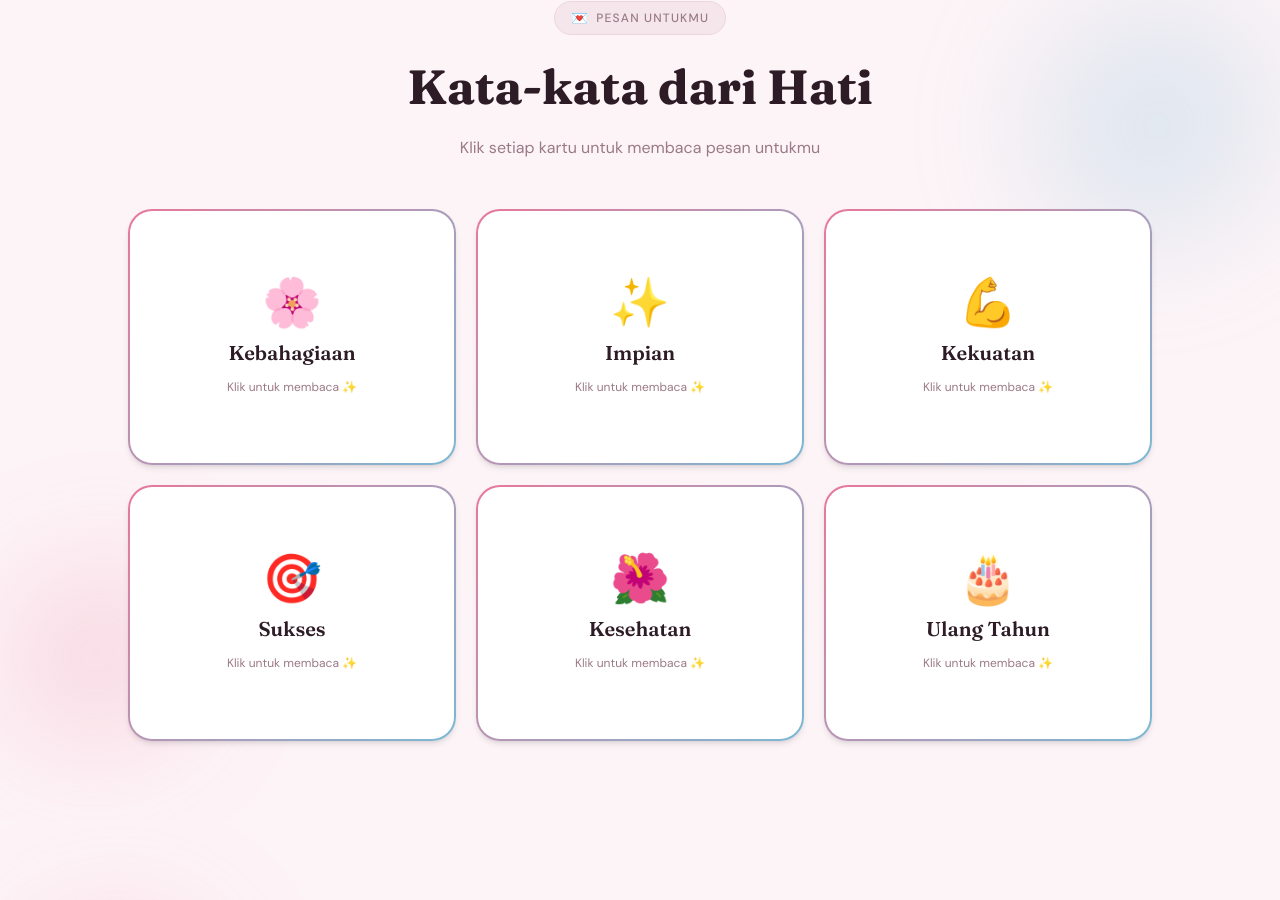
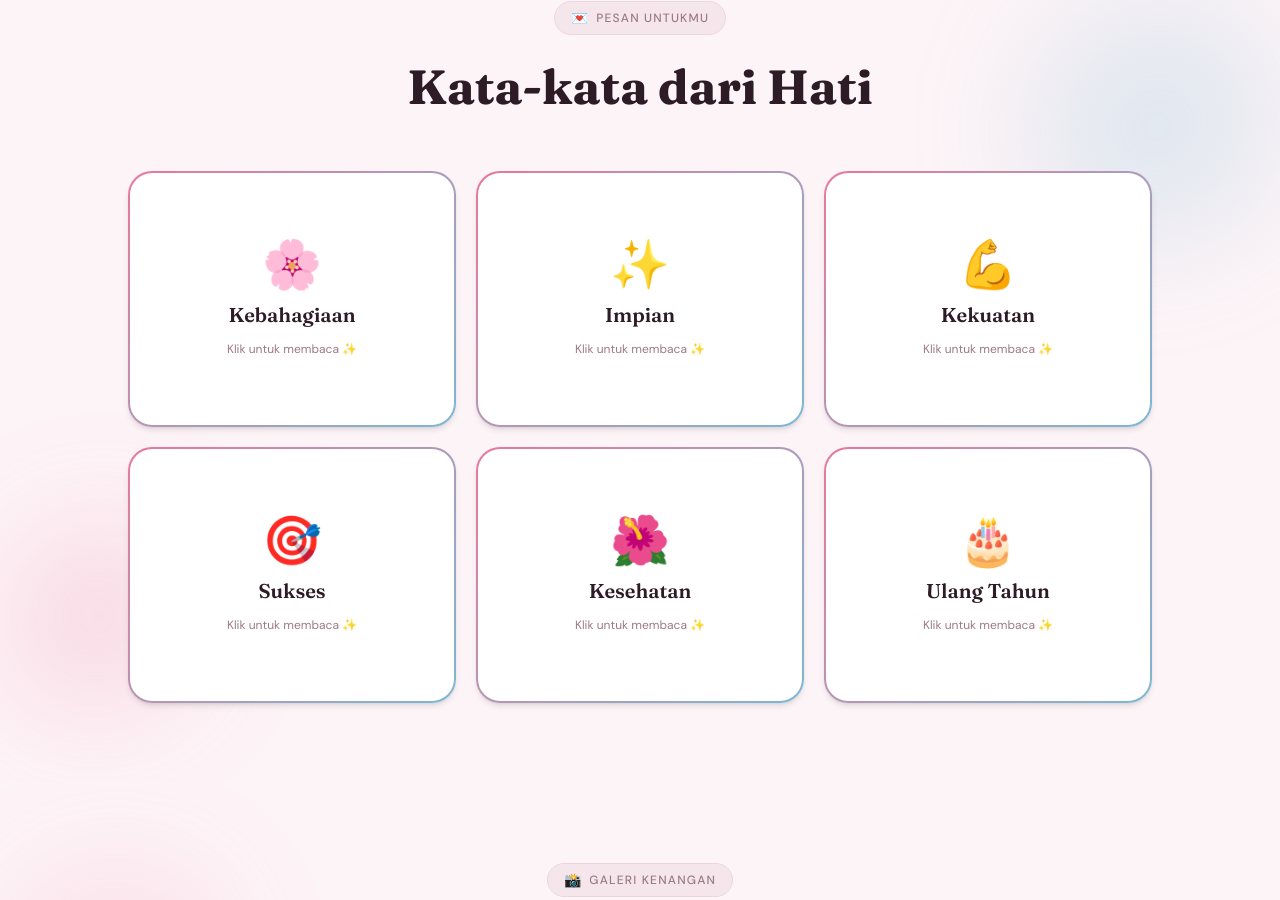
Before and after one commit to pikooo914-web/ulfianahbd, a Next.js app: page / in a window 1280 px wide. Shown: the part 879-1779 px from the top of the page. Built offline with nearby package versions, Linux system fonts and the light colour scheme.

Commit message:
Local Commit: 2026-07-31T09:40:07.737Z - Deleted the `<p>` element "Klik setiap kartu untuk membaca pesan untukmu" from the WishesSection header.

```diff
--- a/src/app/components/WishesSection.tsx
+++ b/src/app/components/WishesSection.tsx
@@ -163,9 +163,6 @@ export default function WishesSection() {
           <h2 className="reveal-item font-display font-bold text-foreground mb-3" style={{ fontSize: 'clamp(1.8rem, 4vw, 3rem)' }}>
             Kata-kata dari Hati
           </h2>
-          <p className="reveal-item text-muted-foreground font-sans text-base max-w-md mx-auto leading-relaxed">
-            Klik setiap kartu untuk membaca pesan untukmu
-          </p>
         </div>
 
         {/* Cards grid */}
```
